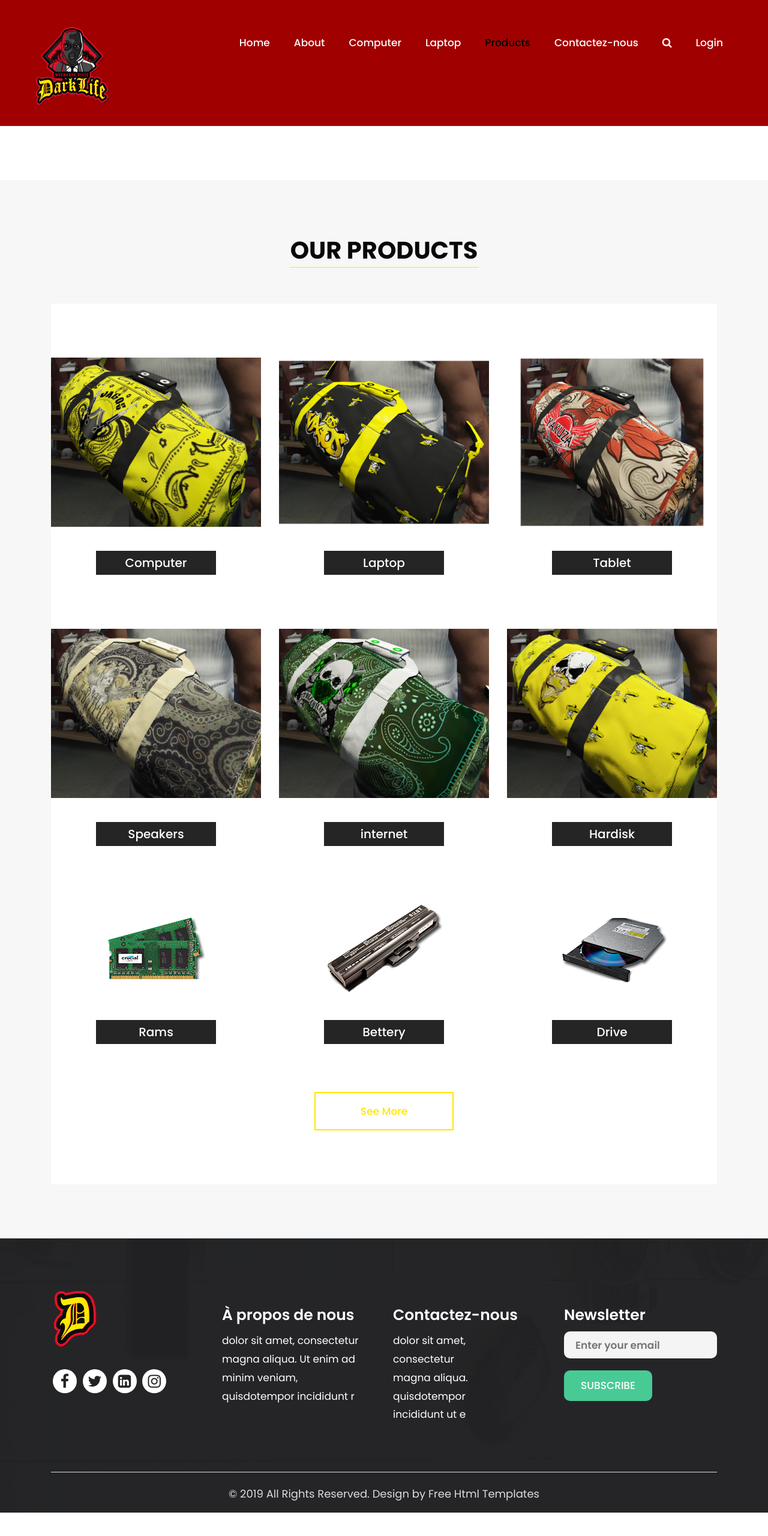
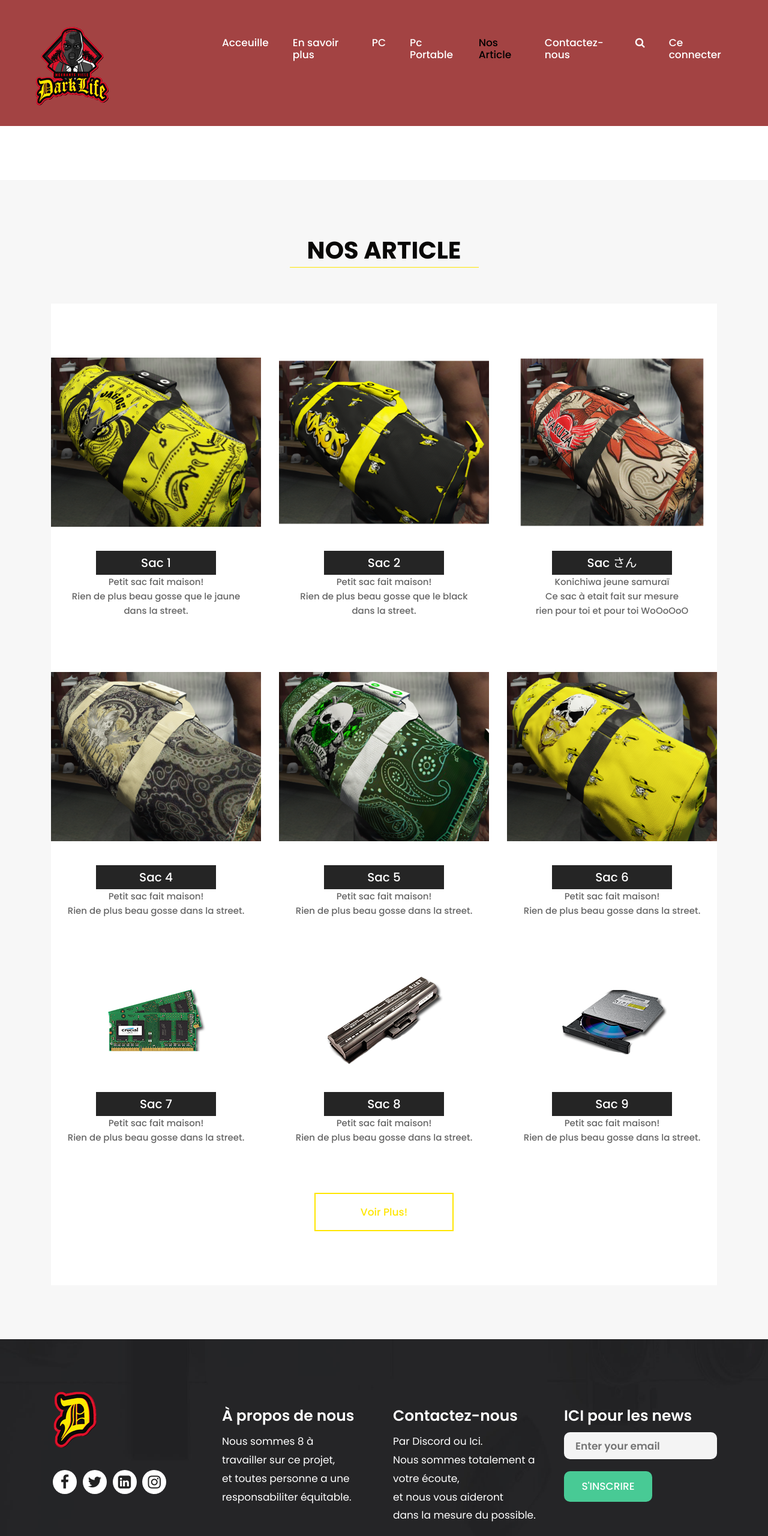
Before and after one commit to darklife-rp1/darklife-rp1.github.io, a plain HTML site: page product.html in a window 1280 px wide. Shown: the top 2560 px of the page at 60% size. Before the commit the page ends 2521 px from the top, so only its background shows below. Drawn offline with nearby package versions, Linux system fonts and the light colour scheme.

Commit message:
ajout d'un article

```diff
--- a/css/style.css
+++ b/css/style.css
@@ -110,7 +110,7 @@ h3 a,
 h4 a,
 h5 a,
 h6 a {
-     color: #212121;
+     color: #ff0000;
      text-decoration: none!important;
      opacity: 1
 }
@@ -665,7 +665,7 @@ ul.btn li:last-child {
 .laptop {
      font-family: 'Dosis', sans-serif;
      padding: 130px 0;
-     background-color: #4f4aa6;
+     background-color: #440000;
 }
 
 .laptop .titlepage {
@@ -791,6 +791,7 @@ ul.btn li:last-child {
 
 .contact .titlepage h2 {
      color: #fff;
+     font-size: 30px;
      border-bottom: #fff solid 1px;
 }
 
@@ -1005,7 +1006,7 @@ ul.social_icon li a:hover {
 
 .inner_posituong .header {
      position: inherit;
-     background: #a00000;
+     background: #a34343;
 }
 
 .computer_page .laptop {
--- a/product.html
+++ b/product.html
@@ -59,19 +59,19 @@
                         <div class="collapse navbar-collapse" id="navbarsExample04">
                            <ul class="navbar-nav mr-auto">
                               <li class="nav-item ">
-                                 <a class="nav-link" href="index.html">Home</a>
+                                 <a class="nav-link" href="index.html">Acceuille</a>
                               </li>
                               <li class="nav-item">
-                                 <a class="nav-link" href="about.html">About</a>
+                                 <a class="nav-link" href="about.html">En savoir plus</a>
                               </li>
                               <li class="nav-item">
-                                 <a class="nav-link" href="computer.html">Computer</a>
+                                 <a class="nav-link" href="computer.html">PC</a>
                               </li>
                               <li class="nav-item">
-                                 <a class="nav-link" href="laptop.html">Laptop</a>
+                                 <a class="nav-link" href="laptop.html">Pc Portable</a>
                               </li>
                               <li class="nav-item active">
-                                 <a class="nav-link" href="product.html">Products</a>
+                                 <a class="nav-link" href="product.html">Nos Article</a>
                               </li>
                               <li class="nav-item">
                                  <a class="nav-link" href="contact.html">Contactez-nous </a>
@@ -80,7 +80,7 @@
                                  <a class="nav-link" href="#"><i class="fa fa-search" aria-hidden="true"></i></a>
                               </li>
                               <li class="nav-item d_none">
-                                 <a class="nav-link" href="#">Login</a>
+                                 <a class="nav-link" href="#">Ce connecter</a>
                               </li>
                            </ul>
                         </div>
@@ -98,7 +98,7 @@
             <div class="row">
                <div class="col-md-12">
                   <div class="titlepage">
-                     <h2>Our Products</h2>
+                     <h2>Nos Article</h2>
                   </div>
                </div>
             </div>
@@ -109,59 +109,68 @@
                         <div class="col-md-4 margin_bottom1">
                            <div class="product_box">
                               <figure><img src="images/product1.png" alt="#"/></figure>
-                              <h3>Computer</h3>
+                              <h3>Sac 1</h3>
+                              <p>Petit sac fait maison!<br> Rien de plus beau gosse que le jaune <br> dans la street.</p>
                            </div>
                         </div>
                         <div class="col-md-4 margin_bottom1">
                            <div class="product_box">
                               <figure><img src="images/product2.png" alt="#"/></figure>
-                              <h3>Laptop</h3>
+                              <h3>Sac 2</h3>
+                              <p>Petit sac fait maison!<br> Rien de plus beau gosse que le black <br> dans la street.</p>
                            </div>
                         </div>
                         <div class="col-md-4 margin_bottom1">
                            <div class="product_box">
                               <figure><img src="images/product3.png" alt="#"/></figure>
-                              <h3>Tablet</h3>
+                              <h3>Sac さん</h3>
+                              <p>Konichiwa jeune samuraï<br> Ce sac à etait fait sur mesure <br> rien pour toi et pour toi WoOoOoO </p>
                            </div>
                         </div>
                         <div class="col-md-4 margin_bottom1">
                            <div class="product_box">
                               <figure><img src="images/product4.png" alt="#"/></figure>
-                              <h3>Speakers</h3>
+                              <h3>Sac 4</h3>
+                              <p>Petit sac fait maison!<br> Rien de plus beau gosse dans la street.</p>
                            </div>
                         </div>
                         <div class="col-md-4 margin_bottom1">
                            <div class="product_box">
                               <figure><img src="images/product5.png" alt="#"/></figure>
-                              <h3>internet</h3>
+                              <h3>Sac 5</h3>
+                              <p>Petit sac fait maison!<br> Rien de plus beau gosse dans la street.</p>
                            </div>
                         </div>
                         <div class="col-md-4 margin_bottom1">
                            <div class="product_box">
                               <figure><img src="images/product6.png" alt="#"/></figure>
-                              <h3>Hardisk</h3>
+                              <h3>Sac 6</h3>
+                              <p>Petit sac fait maison!<br> Rien de plus beau gosse dans la street.</p>
                            </div>
                         </div>
                         <div class="col-md-4">
                            <div class="product_box">
                               <figure><img src="images/product7.png" alt="#"/></figure>
-                              <h3>Rams</h3>
+                              <h3>Sac 7</h3>
+                              <p>Petit sac fait maison!<br> Rien de plus beau gosse dans la street.</p>
                            </div>
                         </div>
                         <div class="col-md-4">
                            <div class="product_box">
                               <figure><img src="images/product8.png" alt="#"/></figure>
-                              <h3>Bettery</h3>
+                              <h3>Sac 8</h3>
+                              <p>Petit sac fait maison!<br> Rien de plus beau gosse dans la street.</p>
                            </div>
                         </div>
                         <div class="col-md-4">
                            <div class="product_box">
                               <figure><img src="images/product9.png" alt="#"/></figure>
-                              <h3>Drive</h3>
+                              <h3>Sac 9</h3>
+                              <p>Petit sac fait maison!<br> Rien de plus beau gosse dans la street.</p>
                            </div>
                         </div>
                         <div class="col-md-12">
-                           <a class="read_more" href="#">See More</a>
+                           <a class="read_more" href="#">Voir Plus!</a>
                         </div>
                      </div>
                   </div>
@@ -187,20 +196,20 @@
                   <div class="col-xl-3 col-lg-3 col-md-6 col-sm-6">
                      <h3>À propos de nous</h3>
                      <ul class="about_us">
-                        <li>dolor sit amet, consectetur<br> magna aliqua. Ut enim ad <br>minim veniam, <br> quisdotempor incididunt r</li>
+                        <li>Nous sommes 8 à<br> travailler sur ce projet, <br>et toutes personne a une <br> responsabiliter équitable.</li>
                      </ul>
                   </div>
                   <div class="col-xl-3 col-lg-3 col-md-6 col-sm-6">
                      <h3>Contactez-nous </h3>
                      <ul class="conta">
-                        <li>dolor sit amet,<br> consectetur <br>magna aliqua.<br> quisdotempor <br>incididunt ut e </li>
+                        <li>Par Discord ou Ici.<br> Nous sommes totalement a votre écoute,<br>et nous vous aideront<br>dans la mesure du possible.<br></li>
                      </ul>
                   </div>
                   <div class="col-xl-3 col-lg-3 col-md-6 col-sm-6">
                      <form class="bottom_form">
-                        <h3>Newsletter</h3>
+                        <h3>ICI pour les news</h3>
                         <input class="enter" placeholder="Enter your email" type="text" name="Enter your email">
-                        <button class="sub_btn">subscribe</button>
+                        <button class="sub_btn">s'inscrire</button>
                      </form>
                   </div>
                </div>
```
Also changed, not shown: about.html (+1 -1 lines), computer.html (+14 -14 lines), contact.html (+16 -16 lines), index.html (+19 -19 lines), laptop.html (+7 -7 lines), images/contact_g.jpg, images/panier.png (deleted).
